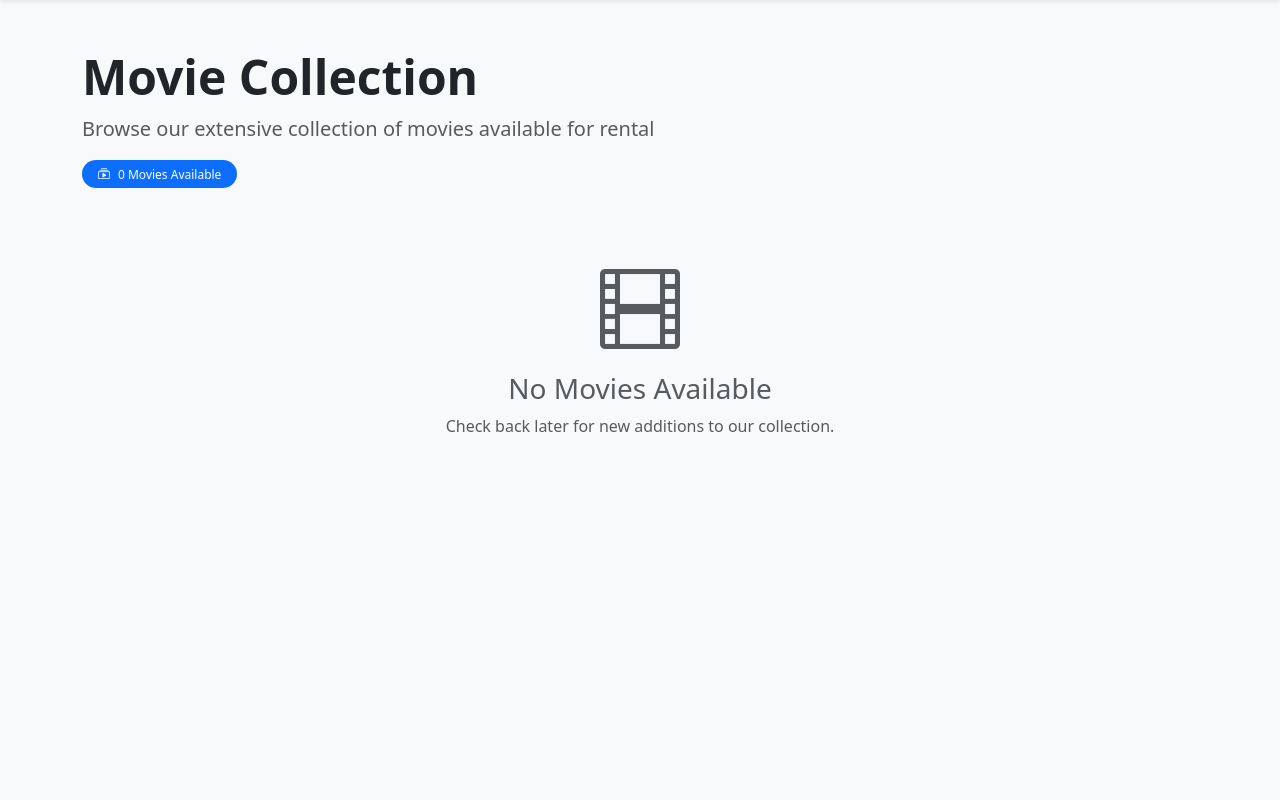
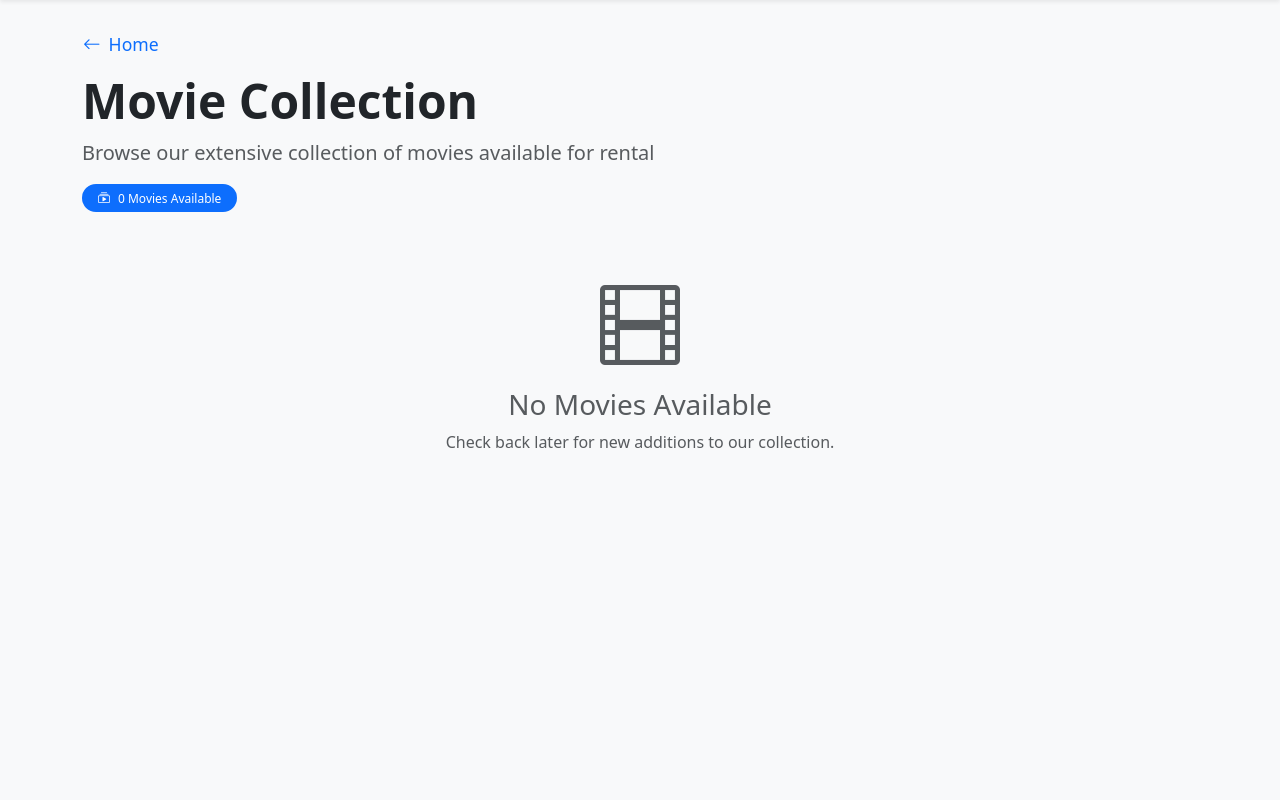
Before and after one commit to salmancrc/django-vidly, a Django app: page /movies/ in a window 1280 px wide. Shown: the part 68-868 px from the top of the page. Run offline with Django 4.2, Linux system fonts and the light colour scheme; data that the repository does not hold is empty.

Commit message:
Add home page template and animations; update index page with navigation and styling improvements

```diff
--- a/movies/static/movies/css/style.css
+++ b/movies/static/movies/css/style.css
@@ -32,3 +32,79 @@
 .btn:hover {
   transform: translateY(-1px);
 }
+
+.animate-bounce {
+  animation: bounce 2s infinite;
+}
+
+.animate-fade-in {
+  animation: fadeIn 1s ease-in;
+}
+
+.animate-fade-in-delay {
+  animation: fadeIn 1s ease-in 0.5s both;
+}
+
+.animate-slide-up {
+  animation: slideUp 0.8s ease-out 0.8s both;
+}
+
+.animate-slide-up-delay {
+  animation: slideUp 0.8s ease-out 1s both;
+}
+
+.animate-slide-up-delay-2 {
+  animation: slideUp 0.8s ease-out 1.2s both;
+}
+
+.animate-pulse {
+  animation: pulse 2s infinite 2s;
+}
+
+@keyframes bounce {
+  0%,
+  20%,
+  50%,
+  80%,
+  100% {
+    transform: translateY(0);
+  }
+  40% {
+    transform: translateY(-10px);
+  }
+  60% {
+    transform: translateY(-5px);
+  }
+}
+
+@keyframes fadeIn {
+  from {
+    opacity: 0;
+  }
+  to {
+    opacity: 1;
+  }
+}
+
+@keyframes slideUp {
+  from {
+    opacity: 0;
+    transform: translateY(30px);
+  }
+  to {
+    opacity: 1;
+    transform: translateY(0);
+  }
+}
+
+@keyframes pulse {
+  0% {
+    transform: scale(1);
+  }
+  50% {
+    transform: scale(1.05);
+  }
+  100% {
+    transform: scale(1);
+  }
+}
--- a/movies/templates/movies/index.html
+++ b/movies/templates/movies/index.html
@@ -1,13 +1,24 @@
 {% extends 'base.html' %} {% block content %}
 <div class="min-vh-100 bg-light">
-  <div class="container py-5">
-    <div class="row mb-4">
+  <div class="container py-4">
+    <div class="row mb-3">
       <div class="col-12">
+        <div class="mb-2">
+          <a
+            href="{% url 'home' %}"
+            class="btn btn-link text-decoration-none px-0 d-inline-flex align-items-center animate-fade-in"
+            style="font-size: 1.1rem"
+          >
+            <i class="bi bi-arrow-left me-2"></i>
+            <span>Home</span>
+          </a>
+        </div>
+
         <h1 class="display-5 fw-bold text-dark mb-2">Movie Collection</h1>
-        <p class="lead text-muted mb-3">
+        <p class="lead text-muted mb-2">
           Browse our extensive collection of movies available for rental
         </p>
-        <div class="d-flex align-items-center">
+        <div class="d-flex align-items-center pt-2">
           <span class="badge bg-primary rounded-pill px-3 py-2">
             <i class="bi bi-collection-play me-2"></i>{{ movies.count }} Movies
             Available
@@ -16,12 +27,12 @@
       </div>
     </div>
 
-    <div class="row g-4">
+    <div class="row g-4 py-4">
       {% for movie in movies %}
       <div class="col-lg-4 col-md-6 col-sm-12">
         <div class="card h-100 shadow-sm border-0 rounded-3">
-          <div class="card-body p-4">
-            <div class="d-flex justify-content-between align-items-start mb-3">
+          <div class="card-body p-3">
+            <div class="d-flex justify-content-between align-items-start mb-2">
               <h5 class="card-title fw-bold text-dark mb-0">
                 {{ movie.title }}
               </h5>
@@ -30,13 +41,13 @@
               >
             </div>
 
-            <div class="mb-3">
+            <div class="mb-2">
               <span class="text-muted small">
                 <i class="bi bi-tag me-1"></i>{{ movie.genre }}
               </span>
             </div>
 
-            <div class="row g-2 mb-3">
+            <div class="row g-2 mb-2">
               <div class="col-6">
                 <div class="d-flex align-items-center">
                   <i class="bi bi-box-seam text-success me-2"></i>
@@ -72,7 +83,7 @@
       </div>
       {% empty %}
       <div class="col-12">
-        <div class="text-center py-5">
+        <div class="text-center py-4">
           <i class="bi bi-film display-1 text-muted"></i>
           <h3 class="mt-3 text-muted">No Movies Available</h3>
           <p class="text-muted">
@@ -82,6 +93,20 @@
       </div>
       {% endfor %}
     </div>
+
+    <!-- View All Button -->
+    {% if movies.count > 3 %}
+    <div class="row mt-3">
+      <div class="col-12 text-center">
+        <a
+          href="{% url 'movies:index' %}"
+          class="btn btn-primary btn-sm rounded-pill px-4"
+        >
+          <i class="bi bi-arrow-right me-2"></i>View All Movies
+        </a>
+      </div>
+    </div>
+    {% endif %}
   </div>
 </div>
 {% endblock %}
--- a/vidly/urls.py
+++ b/vidly/urls.py
@@ -19,10 +19,12 @@ from django.urls import path, include
 from django.conf import settings
 from django.conf.urls.static import static
 from api.models import MovieResource
+from . import views
 
 movie_resource = MovieResource()
 
 urlpatterns = [
+    path('', views.home, name='home'),
     path('admin/', admin.site.urls),
     path('movies/', include('movies.urls')),  # Include the movies app URLs
     path('api/', include(movie_resource.urls)), # Include the api app URLs
--- /dev/null
+++ b/vidly/views.py
@@ -0,0 +1,4 @@
+from django.shortcuts import render
+
+def home(request):
+  return render(request, 'home.html')
```
Also changed, not shown: movies/templates/home.html (added, +32 -0 lines).
